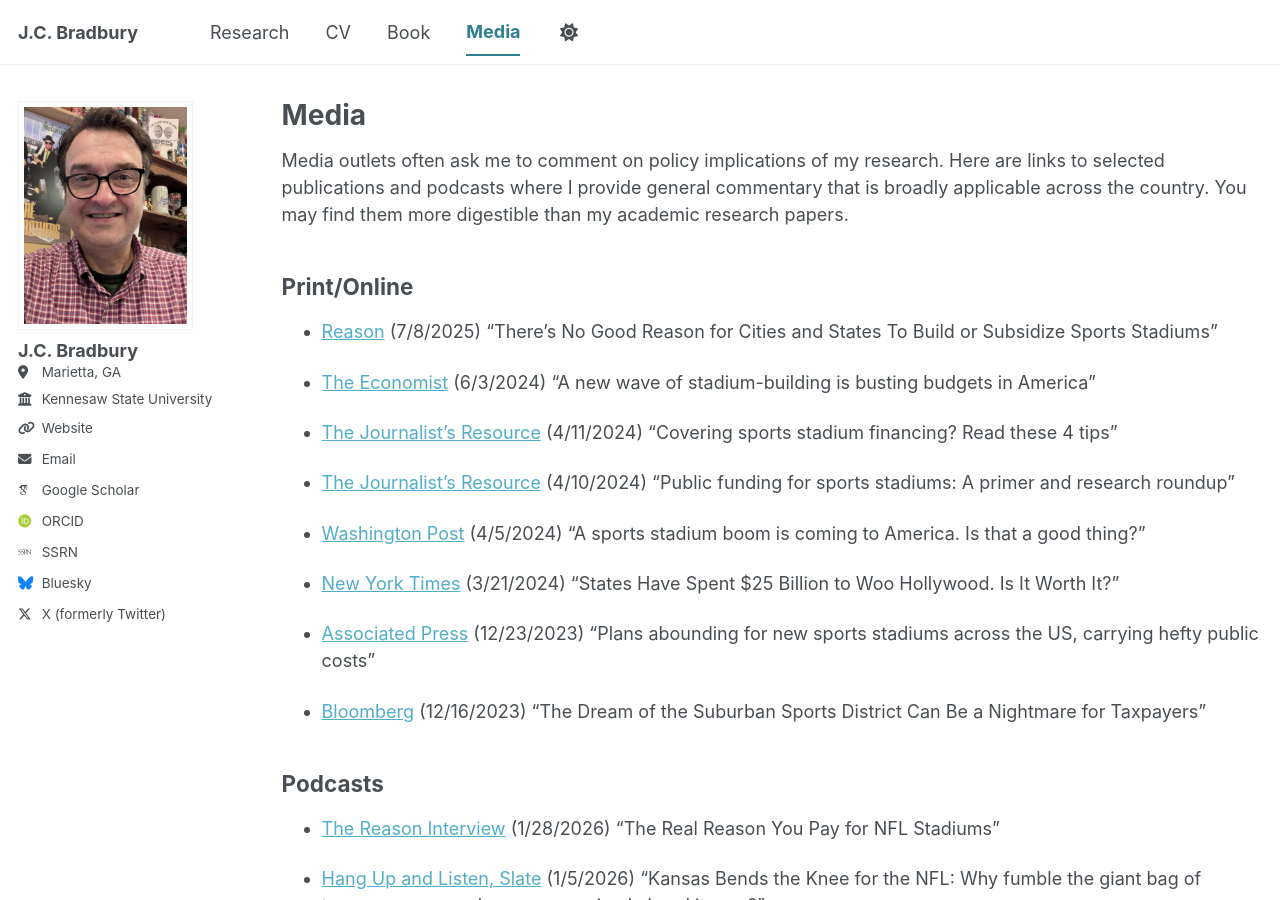
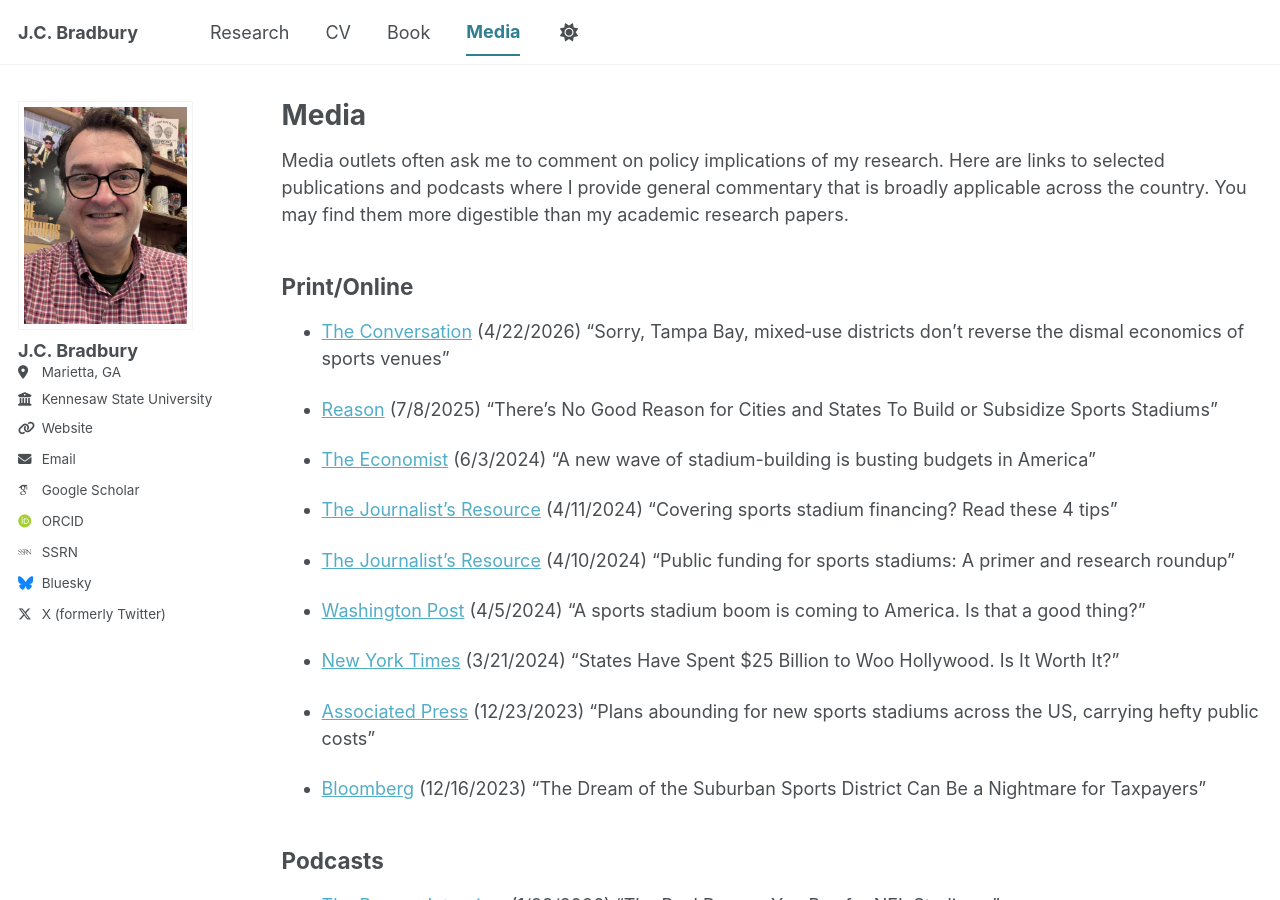
Before and after one commit to jcbradbury/jcbradbury.github.io, a Jekyll site: the page built from _pages/media.md, in a window 1280 px wide and 900 px high. Built offline with Jekyll 4.4.1, drawn with Linux system fonts in a browser that asks for light colours; some web fonts are replaced; a script bundle is joined from its source files by our own code; library files that are not in the unit come from our copies.

Commit message:
Update media.md

```diff
--- a/_pages/media.md
+++ b/_pages/media.md
@@ -8,6 +8,8 @@
 Media outlets often ask me to comment on policy implications of my research. Here are links to selected publications and podcasts where I provide general commentary that is broadly applicable across the country. You may find them more digestible than my academic research papers.
 
 ## Print/Online
+- [The Conversation](https://doi.org/10.64628/AAI.43udame6w) (4/22/2026) "Sorry, Tampa Bay, mixed‑use districts don’t reverse the dismal economics of sports venues"
+
 - [Reason](https://reason.com/2025/07/08/theres-no-good-reason-for-cities-and-states-to-build-or-subsidize-sports-stadiums/) (7/8/2025) "There's No Good Reason for Cities and States To Build or Subsidize Sports Stadiums"
 
 - [The Economist](https://www.economist.com/united-states/2024/06/03/a-new-wave-of-stadium-building-is-busting-budgets-in-america) (6/3/2024) "A new wave of stadium-building is busting budgets in America"
```
